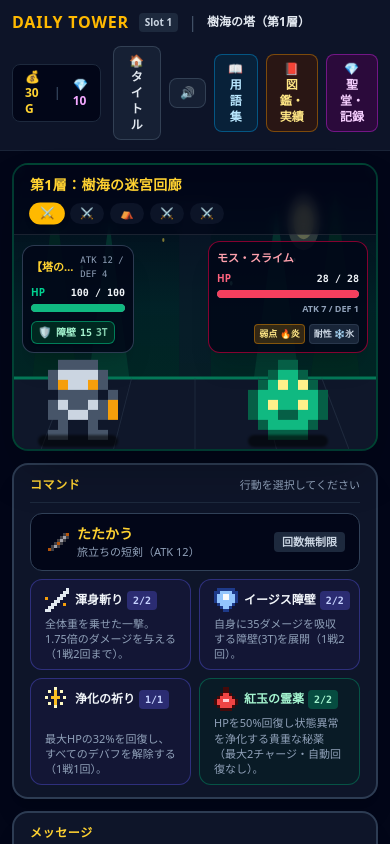
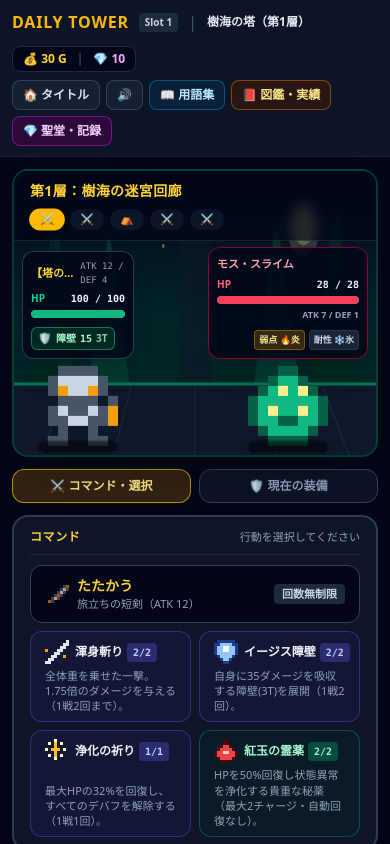
Before and after one commit to ysgekzk-boop/daily-tower, a React (Vite) app: page / in a window 390 px wide. Both pictures are taken after a click on the button "▶ 冒険をはじめる". Shown: the top 844 px of the page. Built offline with nearby package versions, Linux system fonts and the light colour scheme.

Commit message:
fix(ui): prevent mobile header button wrapping and add command/equipment tabs

```diff
--- a/src/App.tsx
+++ b/src/App.tsx
@@ -89,6 +89,7 @@ export function App() {
   const [targetIndex, setTargetIndex] = useState<number>(0);
   const [showTitle, setShowTitle] = useState<boolean>(true);
   const [isMuted, setIsMuted] = useState<boolean>(() => isSfxMuted());
+  const [mobileConsoleTab, setMobileConsoleTab] = useState<'commands' | 'equipment'>('commands');
 
   // Achievement unlock toast queue
   const isFirstMountRef = useRef<boolean>(true);
@@ -491,6 +492,66 @@ export function App() {
 
   const isCurrentFloorAuthored = isFloorAuthored(saveData.midFloor.currentFloor);
 
+  const equipmentStatusContent = (
+    <div>
+      <span className="text-xs font-extrabold tracking-wider text-amber-300">
+        現在の装備
+      </span>
+      <div className="mt-2 flex flex-col gap-2 text-xs">
+        <div className="flex items-center justify-between gap-2 rounded-lg border border-slate-800 bg-slate-950 px-2.5 py-2">
+          <span className="block text-[10px] text-slate-400">武器</span>
+          <span className="flex min-w-0 flex-1 items-center gap-1.5 font-bold text-slate-100">
+            <PixelSpriteCanvas
+              spriteId={saveData.inventory.weapon.spriteId}
+              scale={3}
+              className="shrink-0"
+            />
+            <span className="truncate">{saveData.inventory.weapon.name}</span>
+          </span>
+          <span className="shrink-0 text-[10px] font-bold text-amber-300">
+            ATK +{saveData.inventory.weapon.atk}
+          </span>
+        </div>
+
+        <div className="flex items-center justify-between gap-2 rounded-lg border border-slate-800 bg-slate-950 px-2.5 py-2">
+          <span className="block text-[10px] text-slate-400">防具</span>
+          <span className="flex min-w-0 flex-1 items-center gap-1.5 font-bold text-slate-100">
+            <PixelSpriteCanvas
+              spriteId={saveData.inventory.armor.spriteId}
+              scale={3}
+              className="shrink-0"
+            />
+            <span className="truncate">{saveData.inventory.armor.name}</span>
+          </span>
+          <span className="shrink-0 text-[10px] font-bold text-sky-300">
+            DEF +{saveData.inventory.armor.def} / HP +{saveData.inventory.armor.maxHpBonus}
+          </span>
+        </div>
+
+        <div className="rounded-lg border border-slate-800 bg-slate-950 px-2.5 py-2">
+          <div className="flex items-center gap-2">
+            <span className="block text-[10px] text-slate-400">レリック</span>
+            <span className="flex min-w-0 flex-1 items-center gap-1.5 font-bold text-slate-100">
+              {saveData.inventory.relic && (
+                <PixelSpriteCanvas
+                  spriteId={saveData.inventory.relic.spriteId}
+                  scale={3}
+                  className="shrink-0"
+                />
+              )}
+              <span className="truncate">{saveData.inventory.relic?.name ?? 'なし'}</span>
+            </span>
+          </div>
+          {saveData.inventory.relic && (
+            <p className="mt-1 text-[10px] font-bold leading-relaxed text-fuchsia-300">
+              {saveData.inventory.relic.description}
+            </p>
+          )}
+        </div>
+      </div>
+    </div>
+  );
+
   return (
     <div className="anim-fade-in min-h-dvh flex flex-col bg-slate-950 text-slate-100">
       {/* Compact RPG Header */}
@@ -517,21 +578,21 @@ export function App() {
             )}
           </div>
 
-          <div className="flex items-center gap-3">
-            <div className="flex items-center gap-3 rounded-lg border border-slate-800 bg-slate-950 px-3 py-1 text-xs font-bold">
+          <div className="flex w-full flex-wrap items-center justify-between gap-2 sm:w-auto sm:justify-end sm:gap-3">
+            <div className="flex shrink-0 items-center gap-2.5 whitespace-nowrap rounded-lg border border-slate-800 bg-slate-950 px-2.5 py-1 text-xs font-bold sm:gap-3 sm:px-3">
               <span className="text-amber-300">💰 {saveData.gold} G</span>
               <span className="text-slate-700">|</span>
               <span className="text-fuchsia-300">💎 {saveData.cosmeticGems}</span>
             </div>
 
-            <div className="flex items-center gap-2">
+            <div className="flex flex-wrap items-center gap-1.5 sm:gap-2">
               <button
                 type="button"
                 onClick={() => {
                   playSfx('click');
                   setShowTitle(true);
                 }}
-                className="inline-flex items-center gap-1.5 rounded-lg border border-slate-600/60 bg-slate-800/60 px-3 py-1.5 text-xs font-semibold text-slate-200 transition hover:bg-slate-700/70 cursor-pointer"
+                className="inline-flex shrink-0 items-center gap-1 whitespace-nowrap rounded-lg border border-slate-600/60 bg-slate-800/60 px-2.5 py-1.5 text-xs font-semibold text-slate-200 transition hover:bg-slate-700/70 cursor-pointer sm:gap-1.5 sm:px-3"
               >
                 <span>🏠 タイトル</span>
               </button>
@@ -540,7 +601,7 @@ export function App() {
                 onClick={toggleMute}
                 aria-label={isMuted ? '効果音をONにする' : '効果音をミュートにする'}
                 title={isMuted ? '効果音をONにする' : '効果音をミュートにする'}
-                className="inline-flex items-center gap-1.5 rounded-lg border border-slate-600/60 bg-slate-800/60 px-2.5 py-1.5 text-xs font-semibold text-slate-200 transition hover:bg-slate-700/70 cursor-pointer"
+                className="inline-flex shrink-0 items-center gap-1.5 whitespace-nowrap rounded-lg border border-slate-600/60 bg-slate-800/60 px-2.5 py-1.5 text-xs font-semibold text-slate-200 transition hover:bg-slate-700/70 cursor-pointer"
               >
                 <span aria-hidden="true">{isMuted ? '🔇' : '🔊'}</span>
               </button>
@@ -634,9 +695,49 @@ export function App() {
 
         </div>
 
-        {/* 2. Consoles & Panels (grid-placed on PC, stacked on mobile) */}
+        {/* 2. Consoles & Panels (grid-placed on PC, tabbed on mobile) */}
+        <div className="flex gap-2 lg:hidden" role="tablist" aria-label="操作と装備の切り替え">
+          <button
+            type="button"
+            role="tab"
+            aria-selected={mobileConsoleTab === 'commands'}
+            onClick={() => {
+              playSfx('click');
+              setMobileConsoleTab('commands');
+            }}
+            className={`flex-1 rounded-xl border px-3 py-2 text-xs font-extrabold transition cursor-pointer ${
+              mobileConsoleTab === 'commands'
+                ? 'border-amber-400/70 bg-amber-500/20 text-amber-200'
+                : 'border-slate-700 bg-slate-900/80 text-slate-400 hover:text-slate-200'
+            }`}
+          >
+            ⚔️ コマンド・選択
+          </button>
+          <button
+            type="button"
+            role="tab"
+            aria-selected={mobileConsoleTab === 'equipment'}
+            onClick={() => {
+              playSfx('click');
+              setMobileConsoleTab('equipment');
+            }}
+            className={`flex-1 rounded-xl border px-3 py-2 text-xs font-extrabold transition cursor-pointer ${
+              mobileConsoleTab === 'equipment'
+                ? 'border-amber-400/70 bg-amber-500/20 text-amber-200'
+                : 'border-slate-700 bg-slate-900/80 text-slate-400 hover:text-slate-200'
+            }`}
+          >
+            🛡️ 現在の装備
+          </button>
+        </div>
+
           {/* COMMANDS CONSOLE: Commands / Event Choices / Rewards */}
-          <div aria-label="コマンドとメッセージウィンドウ" className="flex flex-col rounded-2xl border-2 border-slate-700/90 bg-slate-900/95 px-4 py-3 shadow-xl">
+          <div
+            aria-label="コマンドとメッセージウィンドウ"
+            className={`${
+              mobileConsoleTab === 'commands' ? 'flex' : 'hidden lg:flex'
+            } flex-col rounded-2xl border-2 border-slate-700/90 bg-slate-900/95 px-4 py-3 shadow-xl`}
+          >
             {/* COMBAT COMMANDS */}
             {stage === 'combat' && battleSession && (
               <>
@@ -1104,6 +1205,13 @@ export function App() {
             )}
           </div>
 
+        {/* MOBILE EQUIPMENT TAB PANEL */}
+        {mobileConsoleTab === 'equipment' && (
+          <div className="flex flex-col rounded-2xl border-2 border-slate-700/90 bg-slate-900/95 px-4 py-3 shadow-xl lg:hidden">
+            {equipmentStatusContent}
+          </div>
+        )}
+
         {/* Bottom strip: message log (wide) + equipment (narrow) */}
         <div className="grid min-h-0 gap-3 lg:flex-1 lg:grid-cols-[minmax(0,1fr)_380px]">
         {/* Message Log Panel */}
@@ -1140,66 +1248,9 @@ export function App() {
         </div>
         </div>
 
-          {/* Equipment Status (rail, under commands) */}
-          <div className="flex flex-col rounded-2xl border-2 border-slate-700/90 bg-slate-900/95 px-4 py-3 shadow-xl">
-            {/* Compact Equipment Status Window */}
-            <div>
-              <span className="text-xs font-extrabold tracking-wider text-amber-300">
-                現在の装備
-              </span>
-              <div className="mt-2 flex flex-col gap-2 text-xs">
-                <div className="flex items-center justify-between gap-2 rounded-lg border border-slate-800 bg-slate-950 px-2.5 py-2">
-                  <span className="block text-[10px] text-slate-400">武器</span>
-                  <span className="flex min-w-0 flex-1 items-center gap-1.5 font-bold text-slate-100">
-                    <PixelSpriteCanvas
-                      spriteId={saveData.inventory.weapon.spriteId}
-                      scale={3}
-                      className="shrink-0"
-                    />
-                    <span className="truncate">{saveData.inventory.weapon.name}</span>
-                  </span>
-                  <span className="shrink-0 text-[10px] font-bold text-amber-300">
-                    ATK +{saveData.inventory.weapon.atk}
-                  </span>
-                </div>
-
-                <div className="flex items-center justify-between gap-2 rounded-lg border border-slate-800 bg-slate-950 px-2.5 py-2">
-                  <span className="block text-[10px] text-slate-400">防具</span>
-                  <span className="flex min-w-0 flex-1 items-center gap-1.5 font-bold text-slate-100">
-                    <PixelSpriteCanvas
-                      spriteId={saveData.inventory.armor.spriteId}
-                      scale={3}
-                      className="shrink-0"
-                    />
-                    <span className="truncate">{saveData.inventory.armor.name}</span>
-                  </span>
-                  <span className="shrink-0 text-[10px] font-bold text-sky-300">
-                    DEF +{saveData.inventory.armor.def} / HP +{saveData.inventory.armor.maxHpBonus}
-                  </span>
-                </div>
-
-                <div className="rounded-lg border border-slate-800 bg-slate-950 px-2.5 py-2">
-                  <div className="flex items-center gap-2">
-                    <span className="block text-[10px] text-slate-400">レリック</span>
-                    <span className="flex min-w-0 flex-1 items-center gap-1.5 font-bold text-slate-100">
-                      {saveData.inventory.relic && (
-                        <PixelSpriteCanvas
-                          spriteId={saveData.inventory.relic.spriteId}
-                          scale={3}
-                          className="shrink-0"
-                        />
-                      )}
-                      <span className="truncate">{saveData.inventory.relic?.name ?? 'なし'}</span>
-                    </span>
-                  </div>
-                  {saveData.inventory.relic && (
-                    <p className="mt-1 text-[10px] font-bold leading-relaxed text-fuchsia-300">
-                      {saveData.inventory.relic.description}
-                    </p>
-                  )}
-                </div>
-              </div>
-            </div>
+          {/* Equipment Status (PC rail; on mobile it lives in the tab above) */}
+          <div className="hidden flex-col rounded-2xl border-2 border-slate-700/90 bg-slate-900/95 px-4 py-3 shadow-xl lg:flex">
+            {equipmentStatusContent}
           </div>
         </div>
       </main>
--- a/src/components/BestiaryModal.tsx
+++ b/src/components/BestiaryModal.tsx
@@ -70,7 +70,7 @@ export function BestiaryModal({ bestiary = {}, achievements = {}, variant = 'hea
         className={
           variant === 'title'
             ? 'flex w-full items-center justify-center gap-1.5 rounded-2xl border border-amber-500/40 bg-amber-950/50 px-4 py-2.5 text-sm font-bold text-amber-200 transition hover:bg-amber-900/60 cursor-pointer'
-            : 'inline-flex items-center gap-1.5 rounded-lg border border-amber-500/40 bg-amber-950/50 px-3 py-1.5 text-xs font-semibold text-amber-200 transition hover:bg-amber-900/60 cursor-pointer'
+            : 'inline-flex shrink-0 items-center gap-1 whitespace-nowrap rounded-lg border border-amber-500/40 bg-amber-950/50 px-2.5 py-1.5 text-xs font-semibold text-amber-200 transition hover:bg-amber-900/60 cursor-pointer sm:gap-1.5 sm:px-3'
         }
       >
         <span>📕 図鑑・実績</span>
--- a/src/components/HelpModal.tsx
+++ b/src/components/HelpModal.tsx
@@ -54,7 +54,7 @@ export function HelpModal({ variant = 'header' }: { variant?: 'header' | 'title'
         className={
           variant === 'title'
             ? 'flex w-full items-center justify-center gap-1.5 rounded-2xl border border-sky-500/40 bg-sky-950/50 px-4 py-2.5 text-sm font-bold text-sky-200 transition hover:bg-sky-900/60 cursor-pointer'
-            : 'inline-flex items-center gap-1.5 rounded-lg border border-sky-500/40 bg-sky-950/50 px-3 py-1.5 text-xs font-semibold text-sky-200 transition hover:bg-sky-900/60 cursor-pointer'
+            : 'inline-flex shrink-0 items-center gap-1 whitespace-nowrap rounded-lg border border-sky-500/40 bg-sky-950/50 px-2.5 py-1.5 text-xs font-semibold text-sky-200 transition hover:bg-sky-900/60 cursor-pointer sm:gap-1.5 sm:px-3'
         }
       >
         <span>📖 用語集</span>
--- a/src/components/WardrobeArchiveModal.tsx
+++ b/src/components/WardrobeArchiveModal.tsx
@@ -83,7 +83,7 @@ export function WardrobeArchiveModal({
         className={
           variant === 'title'
             ? 'flex w-full items-center justify-center gap-1.5 rounded-2xl border border-fuchsia-500/40 bg-fuchsia-950/50 px-4 py-2.5 text-sm font-bold text-fuchsia-200 transition hover:bg-fuchsia-900/60 cursor-pointer'
-            : 'inline-flex items-center gap-1.5 rounded-lg border border-fuchsia-500/40 bg-fuchsia-950/50 px-3 py-1.5 text-xs font-semibold text-fuchsia-200 transition hover:bg-fuchsia-900/60 cursor-pointer'
+            : 'inline-flex shrink-0 items-center gap-1 whitespace-nowrap rounded-lg border border-fuchsia-500/40 bg-fuchsia-950/50 px-2.5 py-1.5 text-xs font-semibold text-fuchsia-200 transition hover:bg-fuchsia-900/60 cursor-pointer sm:gap-1.5 sm:px-3'
         }
       >
         <span>💎 聖堂・記録</span>
```
